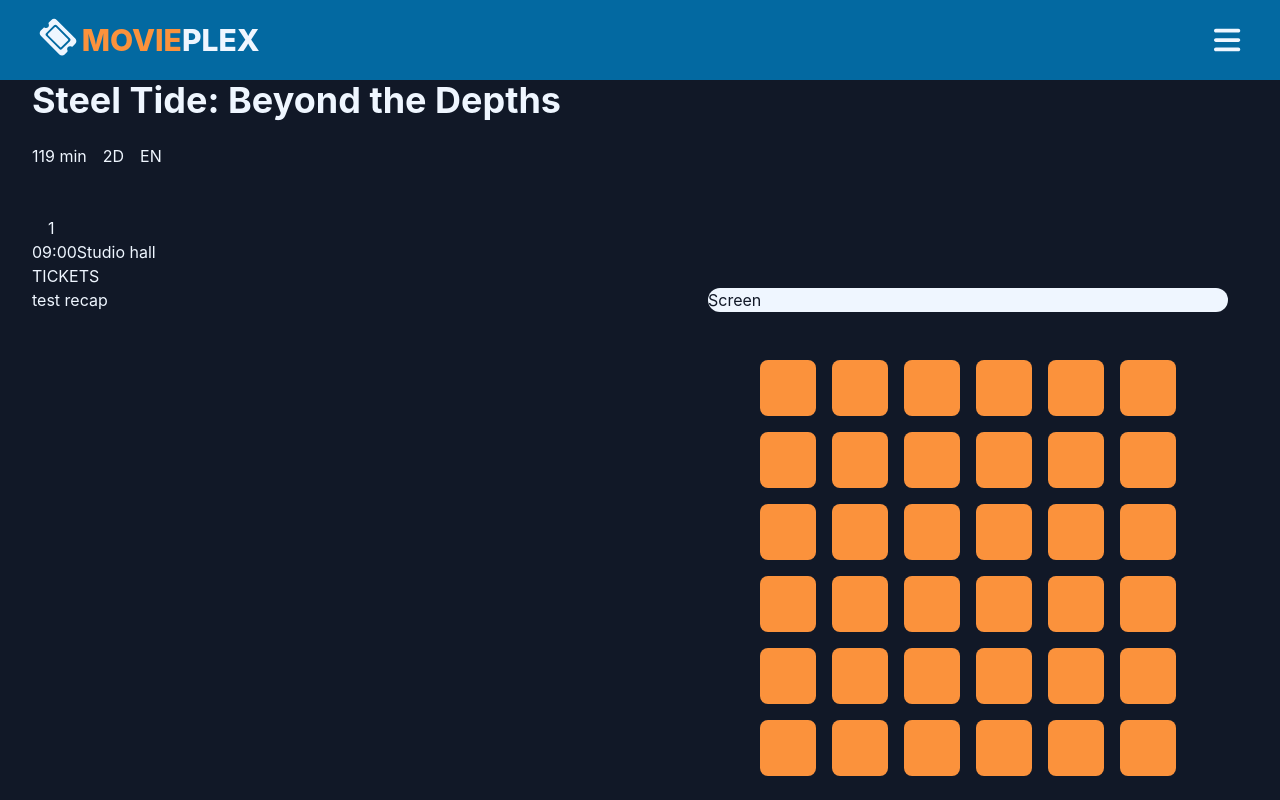
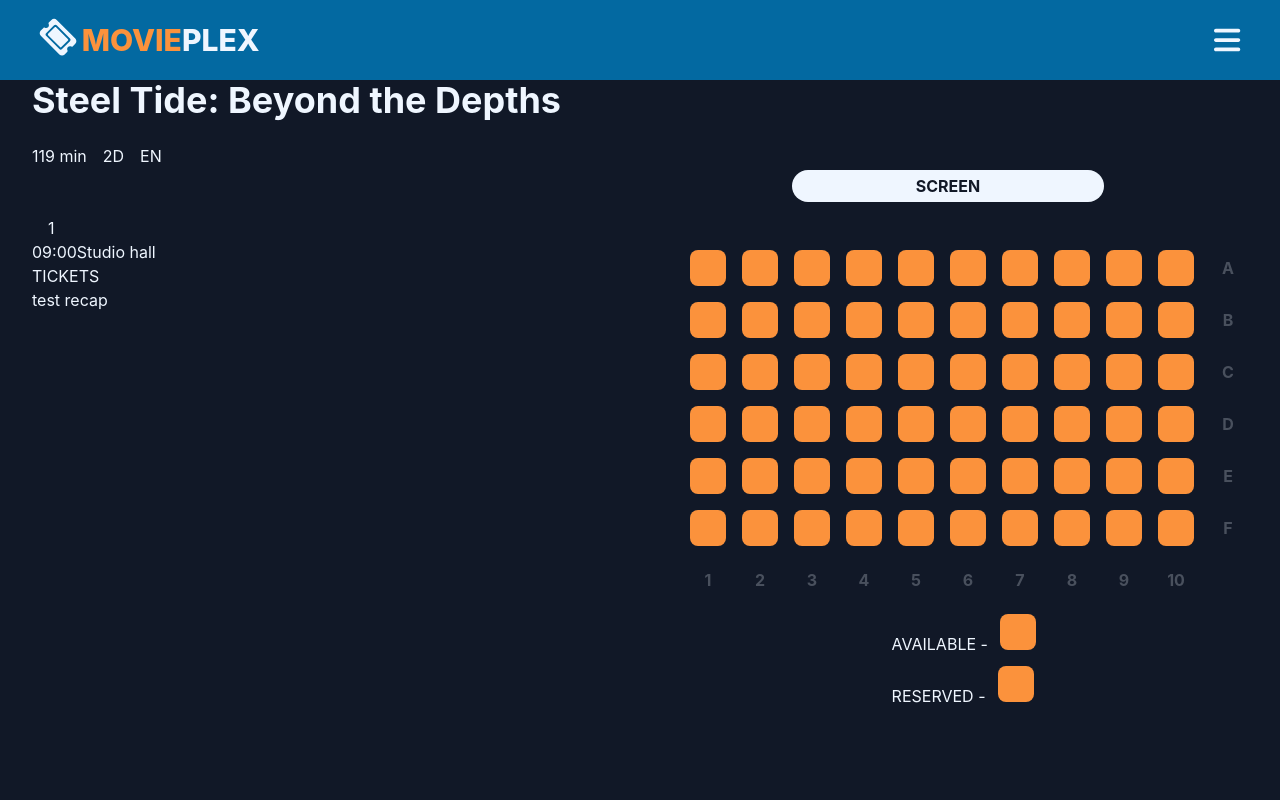
Before and after one commit to ewelinapetelicka/movieplex, a React (Create React App) app: page /select-tickets/1/1 in a window 1280 px wide. Built offline with nearby package versions, Linux system fonts and the light colour scheme; data requests are answered from the project's data file.

Commit message:
cinema hall init

```diff
--- a/db.json
+++ b/db.json
@@ -756,25 +756,25 @@
       "id": 1,
       "name": "Studio hall",
       "seatColumns": 6,
-      "seatRows": 6
+      "seatRows": 10
     },
     {
       "id": 2,
       "name": "3D hall",
       "seatColumns": 6,
-      "seatRows": 6
+      "seatRows": 10
     },
     {
       "id": 3,
       "name": "First hall",
-      "seatColumns": 14,
-      "seatRows": 11
+      "seatColumns": 11,
+      "seatRows": 14
     },
     {
       "id": 4,
       "name": "Second hall",
-      "seatColumns": 14,
-      "seatRows": 11
+      "seatColumns": 11,
+      "seatRows": 14
     }
   ]
 }
--- a/public/index.html
+++ b/public/index.html
@@ -26,9 +26,9 @@
     -->
     <title>React App</title>
   </head>
-  <body>
+  <body class="bg-gray-900">
     <noscript>You need to enable JavaScript to run this app.</noscript>
-    <div id="root"></div>
+    <div id="root" ></div>
     <!--
       This HTML file is a template.
       If you open it directly in the browser, you will see an empty page.
--- a/src/App.tsx
+++ b/src/App.tsx
@@ -7,9 +7,9 @@ import {SelectTickets} from "./pages/select-tickets/SelectTickets";
 
 export function App() {
     return (
-        <div className={'h-screen w-full flex flex-col'}>
+        <div className={'h-1 min-h-screen w-full flex flex-col '}>
             <Header></Header>
-            <div className={"grow bg-gray-900 pt-20"}>
+            <div className={"h-full grow pt-20"}>
                 <Routes>
                     <Route path={"/dashboard"} element={<DashboardPage></DashboardPage>}/>
                     <Route path={"/film/:id"} element={<FilmPage></FilmPage>}/>
--- a/src/componetns/common/button/Button.tsx
+++ b/src/componetns/common/button/Button.tsx
@@ -11,7 +11,8 @@ export enum ButtonType {
     ORANGE = "orange",
     GRAY = "gray",
     GRAY_CLICKED = "grayClicked",
-    SEAT="seat"
+    SEAT="seat",
+    DISABLED = "disabled"
 }
 
 export function Button(props: ButtonProps) {
@@ -27,7 +28,10 @@ export function Button(props: ButtonProps) {
             return "bg-orange-400 text-blue-50 p-2 border-2 border-white font-bold text-lg"
         }
         if (props.type === ButtonType.SEAT) {
-            return "bg-orange-400 w-14 h-14 rounded-2xl m-2"
+            return "bg-orange-400 w-9 h-9 rounded-2xl m-2"
+        }
+        if (props.type === ButtonType.DISABLED){
+            return "w-9 h-9 rounded-2xl m-2 opacity-25 font-bold"
         }
         return "bg-orange-400 text-blue-50 p-3 font-bold text-lg"
     }
--- a/src/componetns/recap/Recap.tsx
+++ b/src/componetns/recap/Recap.tsx
@@ -1,6 +1,7 @@
 export function Recap(){
     return(
         <div>
+            <p>TICKETS</p>
             <p>test recap</p>
         </div>
     )
--- a/src/componetns/seat-picker/SeatPicker.tsx
+++ b/src/componetns/seat-picker/SeatPicker.tsx
@@ -11,25 +11,51 @@ export function SeatPicker(props: SeatPickerProps) {
     const [cols] = useState(new Array(props.hall.seatColumns).fill(null));
     const [rows] = useState(new Array(props.hall.seatRows).fill(null));
 
+
     return (
-        <div className={"w-1/2 h-full flex  flex-col justify-center  items-center"}>
-            <div className={"w-5/6 rounded-2xl bg-blue-50 text-gray-900 mb-10"}>
-                Screen
+        <div className={"w-1/2 h-full flex flex-col justify-center items-center"}>
+            <div
+                className={`h-8 flex justify-center items-center rounded-2xl bg-blue-50 text-gray-900 font-bold mb-10 mr-10 ${props.hall.seatRows === 14 ? 'w-4/6 ' : 'w-3/6 '}`}>
+                SCREEN
             </div>
-            <div className={"w-full"}>
-                {cols.map((el) => {
+            <div>
+                {cols.map((el, index) => {
                     return (
-                    <div className={"flex justify-center "}>
-                        {rows.map((el) => {
+                        <div key={index} className={"flex justify-center "}>
+                            {rows.map((el, index) => {
                                 return (
-                                <Button type={ButtonType.SEAT} onClick={() => {
+                                    <Button type={ButtonType.SEAT} key={index} onClick={() => {
                                         props.onSetSeat()
-                                }}></Button>
+                                    }}>
+                                    </Button>
+                                )
+
+                            })}
+                            <Button type={ButtonType.DISABLED} onClick={() => {
+                            }}>
+                                {String.fromCharCode(index + 65)}
+                            </Button>
+                        </div>
+                    )
+                })}
+                {rows.map((el, index) => {
+                    return (
+                        <Button type={ButtonType.DISABLED} onClick={() => {
+                        }}>
+                            {index + 1}
+                        </Button>
                     )
                 })}
             </div>
-                )
-            })}
+            <div>
+                <div>
+                    <span>AVAILABLE - </span>
+                    <Button type={ButtonType.SEAT} onClick={() => {}}></Button>
+                </div>
+                <div>
+                    <span>RESERVED - </span>
+                    <Button type={ButtonType.SEAT} onClick={() => {}}></Button>
+                </div>
             </div>
         </div>
     )
--- a/src/componetns/showtimes/Showtimes.tsx
+++ b/src/componetns/showtimes/Showtimes.tsx
@@ -40,7 +40,7 @@ export function Showtimes(props: RepertoireProps) {
     }, [date]);
 
     return (
-        <div className={" h-full w-full flex flex-col items-stretch justify-evenly text-blue-50 pl-8"}
+        <div className={"h-full w-full flex flex-col items-stretch justify-evenly text-blue-50 pl-8"}
              style={{minHeight: "calc(100vh - 80px)"}}>
             <div className={"flex"}>
                 <img className={"w-[25%] pr-2 pl-2"} src={'/posters/' + props.film.poster}/>
--- a/src/pages/dashboard/DashboardPage.tsx
+++ b/src/pages/dashboard/DashboardPage.tsx
@@ -2,7 +2,7 @@ import {Panel} from "../../componetns/panel/Panel";
 
 export function DashboardPage(){
     return (
-        <div className={"h-full flex display justify-between flex-col"}>
+        <div className={"h-full flex display justify-between flex-col bg-gray-900 "}>
             <Panel header={"WHAT`S ON"} isAvailable={true}></Panel>
             <Panel header={"UPCOMING MOVIES"} isAvailable={false}></Panel>
         </div>
--- a/src/pages/select-tickets/SelectTickets.tsx
+++ b/src/pages/select-tickets/SelectTickets.tsx
@@ -71,7 +71,10 @@ export function SelectTickets() {
     }
 
     return (
-        <div className={"text-blue-50 pl-8"}>
+        <div className={" h-full text-blue-50 pl-8"}>
+            <div className={"h-full flex flex-row justify-between"}>
+                <div>
+                    <div>
                         <Title text={film.title} key={film.id}></Title>
                         <div className={"flex gap-4"}>
                             <span>{film.duration} min</span>
@@ -87,10 +90,10 @@ export function SelectTickets() {
                             <span>{repertoire.time}</span>
                             <span>{hall.name}</span>
                         </div>
-            <p>TICKETS</p>
-            <div className={"flex flex-row justify-between"}>
+                    </div>
                     <Recap></Recap>
-                <SeatPicker onSetSeat={()=>{}} hall={hall}></SeatPicker>
+                </div>
+                <SeatPicker onSetSeat={()=>{}} hall={hall} key={film.id}></SeatPicker>
             </div>
         </div>
     )
```
Lines whose indentation alone changed are shown as unchanged.
